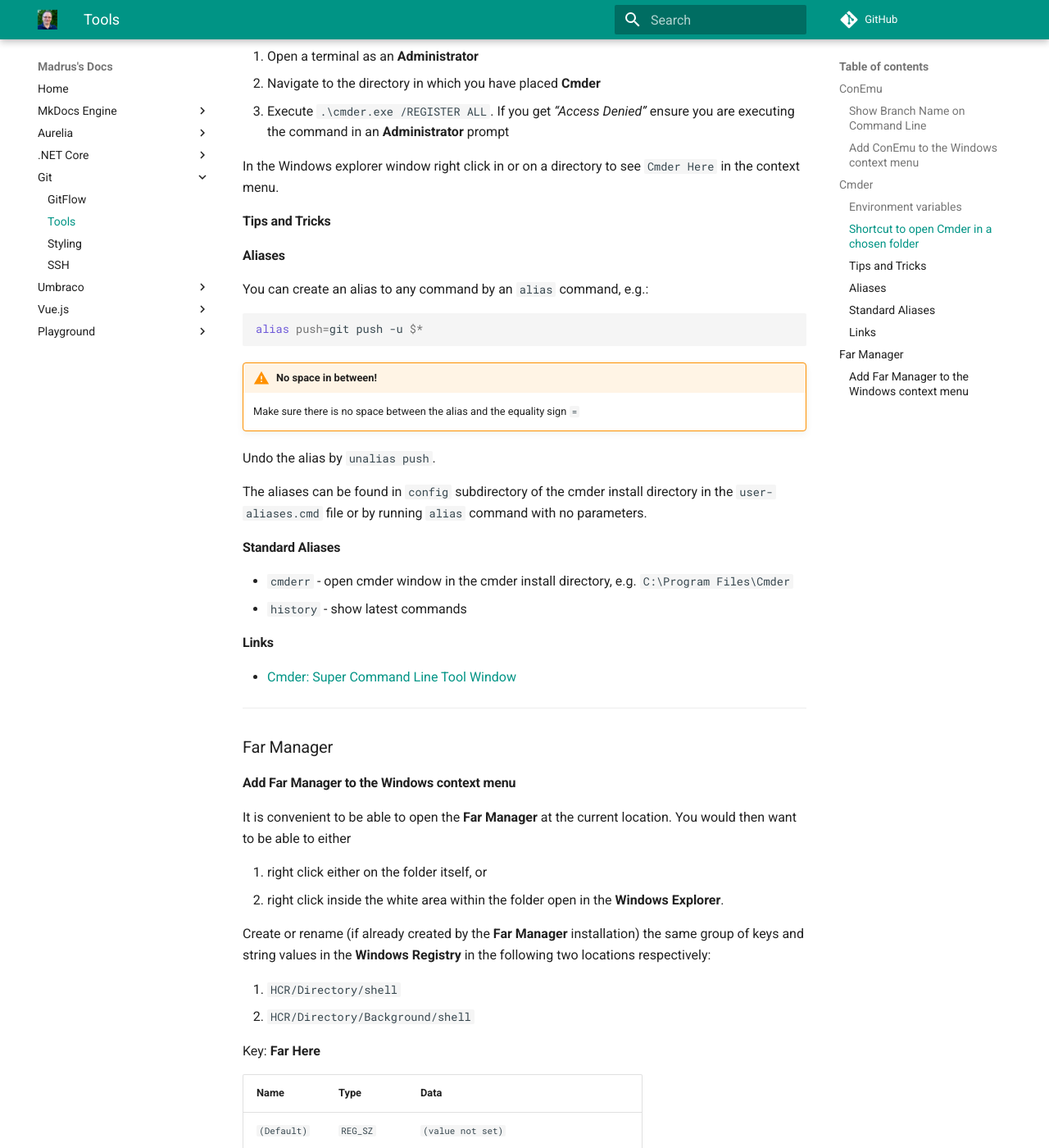
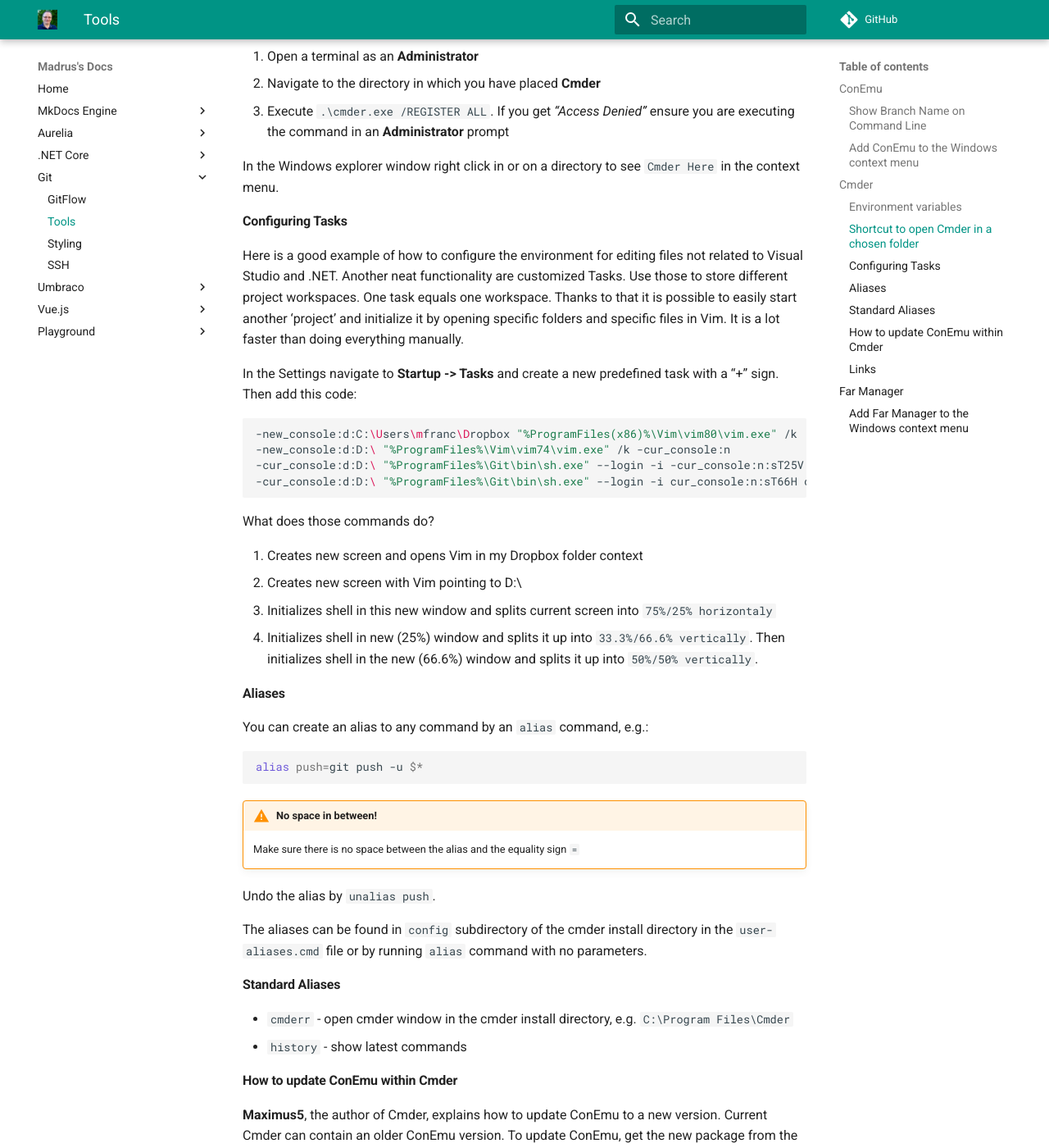
Before and after one commit to madrus/mdocs, an MkDocs documentation site: the page built from docs/git/tools.md, in a window 1280 px wide and 1400 px high, scrolled down 2001 px. Shown: the whole window at 82% size. Built offline with MkDocs 1.6.1 and Material for MkDocs 9.7.7, drawn with Linux system fonts in a browser that asks for light colours; comment, search, counter and statistics services are not loaded; old or Windows-style settings are respelled for this version of MkDocs; some of the changed text lies outside the part shown.

Commit message:
added a piece on configuring tasks

````diff
--- a/docs/git/tools.md
+++ b/docs/git/tools.md
@@ -82,7 +82,25 @@ Add the path to `Cmder.exe` to the `PATH` variable:
 
 In the Windows explorer window right click in or on a directory to see `Cmder Here` in the context menu.
 
-#### Tips and Tricks
+#### Configuring Tasks
+
+Here is a good example of how to configure the environment for editing files not related to Visual Studio and .NET. Another neat functionality are customized Tasks. Use those to store different project workspaces. One task equals one workspace. Thanks to that it is possible to easily start another 'project' and initialize it by opening specific folders and specific files in Vim. It is a lot faster than doing everything manually.
+
+In the Settings navigate to __Startup -> Tasks__ and create a new predefined task with a "+" sign. Then add this code:
+
+```bash
+-new_console:d:C:\Users\mfranc\Dropbox "%ProgramFiles(x86)%\Vim\vim80\vim.exe" /k
+-new_console:d:D:\ "%ProgramFiles%\Vim\vim74\vim.exe" /k -cur_console:n
+-cur_console:d:D:\ "%ProgramFiles%\Git\bin\sh.exe" --login -i -cur_console:n:sT25V
+-cur_console:d:D:\ "%ProgramFiles%\Git\bin\sh.exe" --login -i cur_console:n:sT66H cmd.exe -new_console:d:D:\ -i -cur_console:n:sT50H
+```
+
+What does those commands do?
+
+1. Creates new screen and opens Vim in my Dropbox folder context
+2. Creates new screen with Vim pointing to D:\
+3. Initializes shell in this new window and splits current screen into `75%/25% horizontaly`
+4. Initializes shell in new (25%) window and splits it up into `33.3%/66.6% vertically`. Then initializes shell in the new (66.6%) window and splits it up into `50%/50% vertically`.
 
 #### Aliases
 
@@ -104,6 +122,10 @@ The aliases can be found in `config` subdirectory of the cmder install directory
 
 * `cmderr` - open cmder window in the cmder install directory, e.g. `C:\Program Files\Cmder`
 * `history` - show latest commands
+
+#### How to update ConEmu within Cmder
+
+__Maximus5__, the author of Cmder, explains how to update ConEmu to a new version. Current Cmder can contain an older ConEmu version. To update ConEmu, get the new package from the [ConEmu website](https://conemu.github.io) and copy its content to 'your cmder installation'/vendor/conemu-maximus5 folder.
 
 #### Links
 
````
